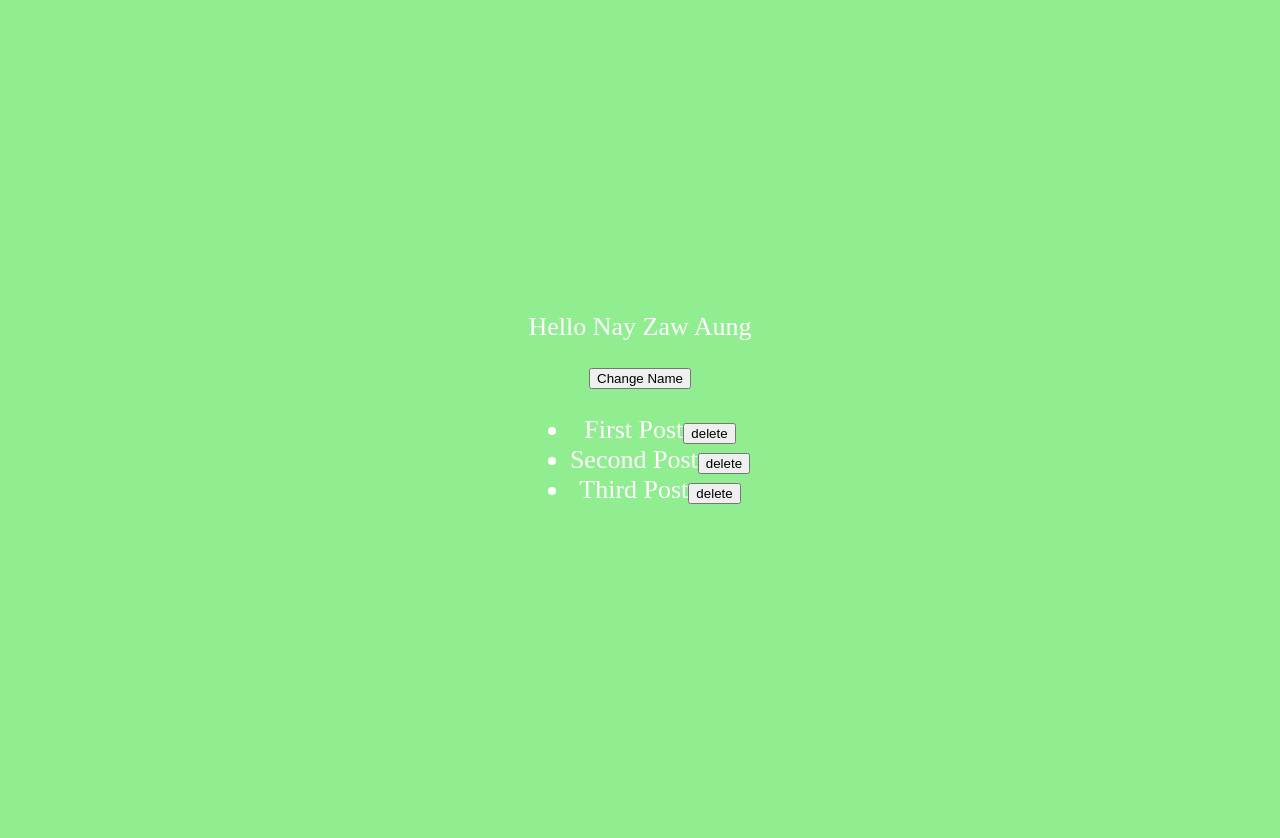
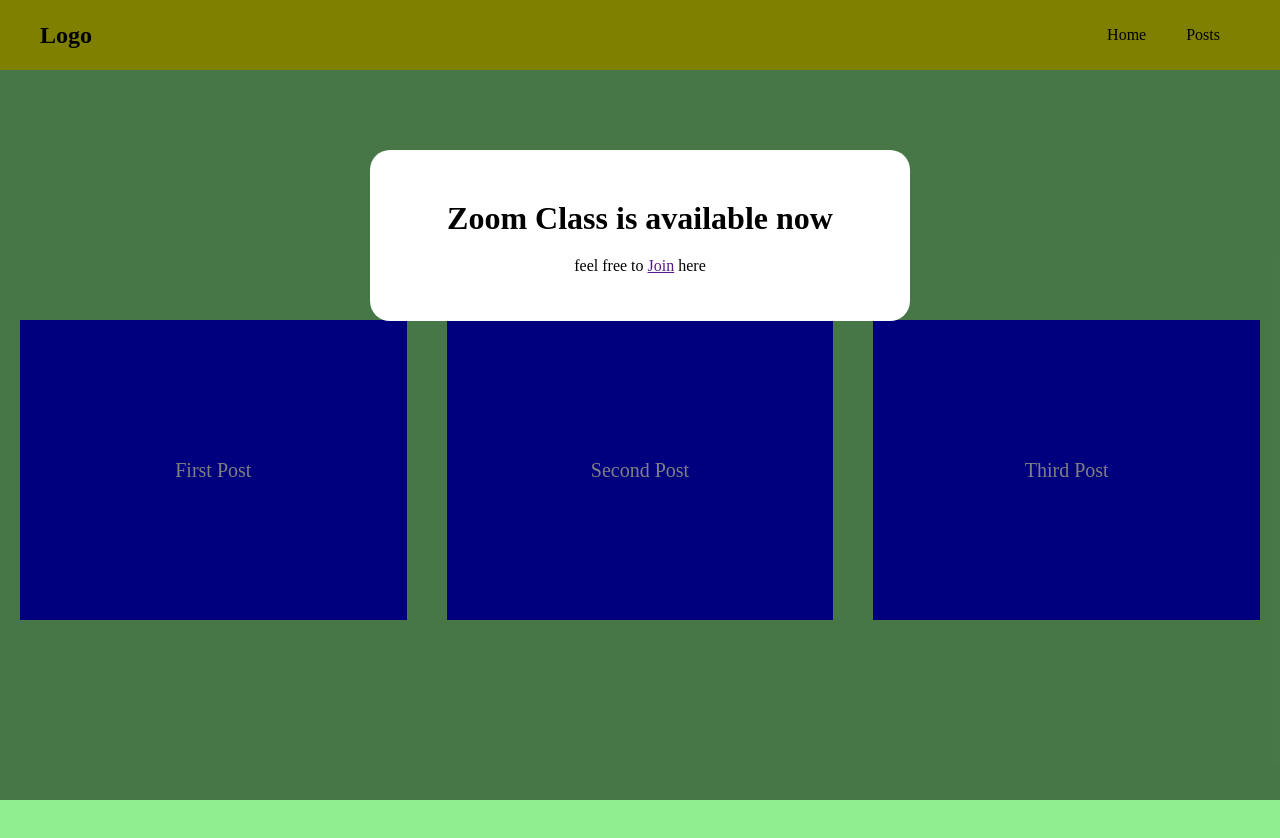
Before and after one commit to nayzawaungnza/react-basic, a React (Create React App) app: page / in a window 1280 px wide. Shown: the top 838 px of the page. Before the commit the page ends 816 px from the top, so only its background shows below. Built offline with nearby package versions, Linux system fonts and the light colour scheme.

Commit message:
Ep-19-React-Default-Children-Prop

```diff
--- a/src/App.js
+++ b/src/App.js
@@ -2,9 +2,11 @@
 import './App.css';
 import image from './assets/recent-project-1.png';
 import { useState } from 'react';
+import Navbar from './components/Navbar/index';
+import PostList from './components/PostsList/index';
+import Modal from './components/Modal/index'
 function App() {
 
-  let [name, setName] = useState("Nay Zaw Aung");
   let [posts, setPosts] = useState([
     {
       id:1,
@@ -19,46 +21,17 @@
       title:'Third Post',
     }
   ]);
-  let changeName = () =>{
-    setName('Aung Aung');
-  }
-
-  let deletePost = (id) => {
-    setPosts((prevPost)=>prevPost.filter(post => post.id != id))
-  }
 
   return (
-    <div className="App">
-      <header className="App-header">
-        {/* <img src={logo} className="App-logo" alt="logo" /> */}
+    <>
+      <Navbar/>
+      <PostList posts={posts}/>
+      <Modal>
+            <h1>Zoom Class is available now</h1>
+            <p>feel free to <a href="">Join</a> here</p>
+      </Modal>
+    </>
 
-        {/* absolute path */}
-      {/* <img src="http://localhost:3000/recent-project-1.png" /> */}
-
-      {/* relative path */}
-      {/* <img src="/recent-project-1.png" /> */}
-
-      {/* 2 nd way */}
-
-      {/* <img src={image} /> */}
-
-        <p>
-          Hello {name}
-        </p>
-        <button onClick={changeName}>Change Name</button>
-
-        <ul>
-          {!!posts.length && posts.map((post)=>(// !! is get bollean value
-            <li key={post.id}>
-              {post.title}
-              <button onClick={() => deletePost(post.id)}>delete</button>
-            </li>
-          ))}
-          {!posts.length && <p>No posts available.</p>}
-        </ul>
-      </header>
-
-    </div>
   );
 }
 
--- /dev/null
+++ b/src/components/Modal/index.css
@@ -0,0 +1,20 @@
+.modal-backdrop{
+    width: 100%;
+    height: 100%;
+    position: absolute;
+    left: 0;
+    top: 0;
+    background-color: rgba(0,0,0,0.5);
+}
+.modal{
+    background-color: white;
+    max-width: 480px;
+    margin:150px auto;
+    padding:30px;
+    border-radius: 20px;
+    text-align: center;
+
+}
+.modal h1{
+    margin:20px;
+}
--- /dev/null
+++ b/src/components/Modal/index.js
@@ -0,0 +1,11 @@
+import React from 'react'
+import './index.css'
+export default function Modal({children}) {
+  return (
+    <div className='modal-backdrop'>
+        <div className='modal'>
+            {children}
+        </div>
+    </div>
+  )
+}
--- /dev/null
+++ b/src/components/Navbar/index.css
@@ -0,0 +1,19 @@
+nav{
+    background-color: yellow;
+    padding: 10px;
+}
+.container{
+    display: flex;
+    justify-content: space-between;
+    align-items: center;
+    max-width: 1200px;
+    margin:auto;
+
+}
+.container ul{
+    display: flex;
+}
+.container ul li{
+    list-style-type: none;
+    margin: 0 20px;
+}
--- /dev/null
+++ b/src/components/Navbar/index.js
@@ -0,0 +1,16 @@
+import React from 'react'
+import './index.css';
+export default function Navbar() {
+  return (
+    <nav>
+
+      <div className='container'>
+      <h1>Logo</h1>
+        <ul>
+          <li>Home</li>
+          <li>Posts</li>
+        </ul>
+      </div>
+    </nav>
+  )
+}
--- /dev/null
+++ b/src/components/PostsList/index.css
@@ -0,0 +1,19 @@
+.post-list{
+    background-color: lightgreen;
+    display: flex;
+    height: 100vh;
+    justify-content: center;
+    align-items: center;
+}
+.post-list .single-post{
+    flex:1;
+    background-color: blue;
+    margin:20px;
+    width: 500px;
+    height: 300px;
+    display: flex;
+    justify-content: center;
+    align-items: center;
+    color: white;
+    font-size: 20px;
+}
--- /dev/null
+++ b/src/components/PostsList/index.js
@@ -0,0 +1,12 @@
+import React from 'react'
+import './index.css'
+export default function PostsList({posts}) {
+  return (
+    <div className='post-list'>
+        {posts.map(post => (
+            <div className='single-post' key={post.id}>{post.title}</div>
+        ))}
+
+      </div>
+  )
+}
--- a/src/index.css
+++ b/src/index.css
@@ -1,8 +1,6 @@
 body {
-  background-color: lightgreen;
+ margin:0;
 }
-
-code {
-  font-family: source-code-pro, Menlo, Monaco, Consolas, 'Courier New',
-    monospace;
+h1{
+  margin: 0;
 }
```
